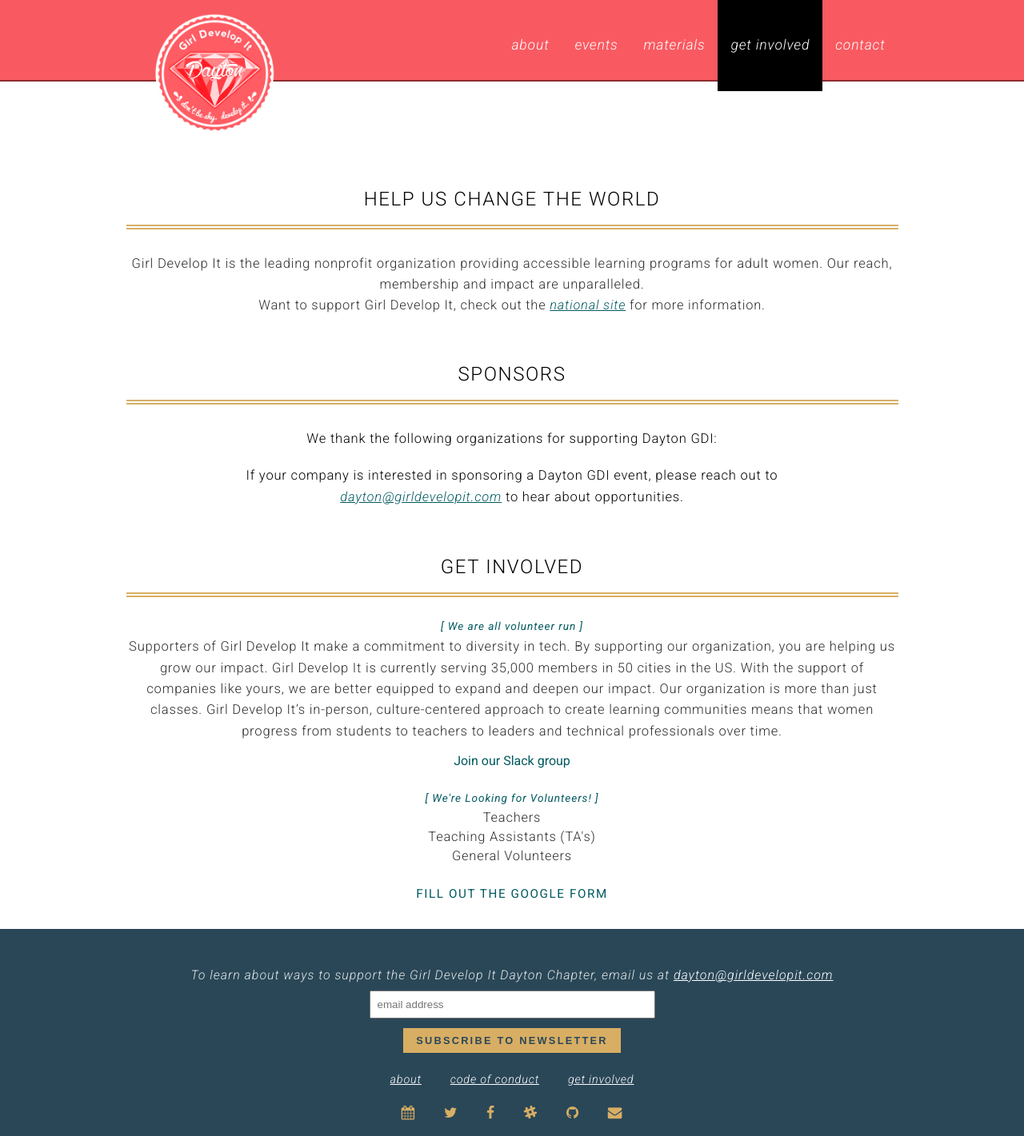
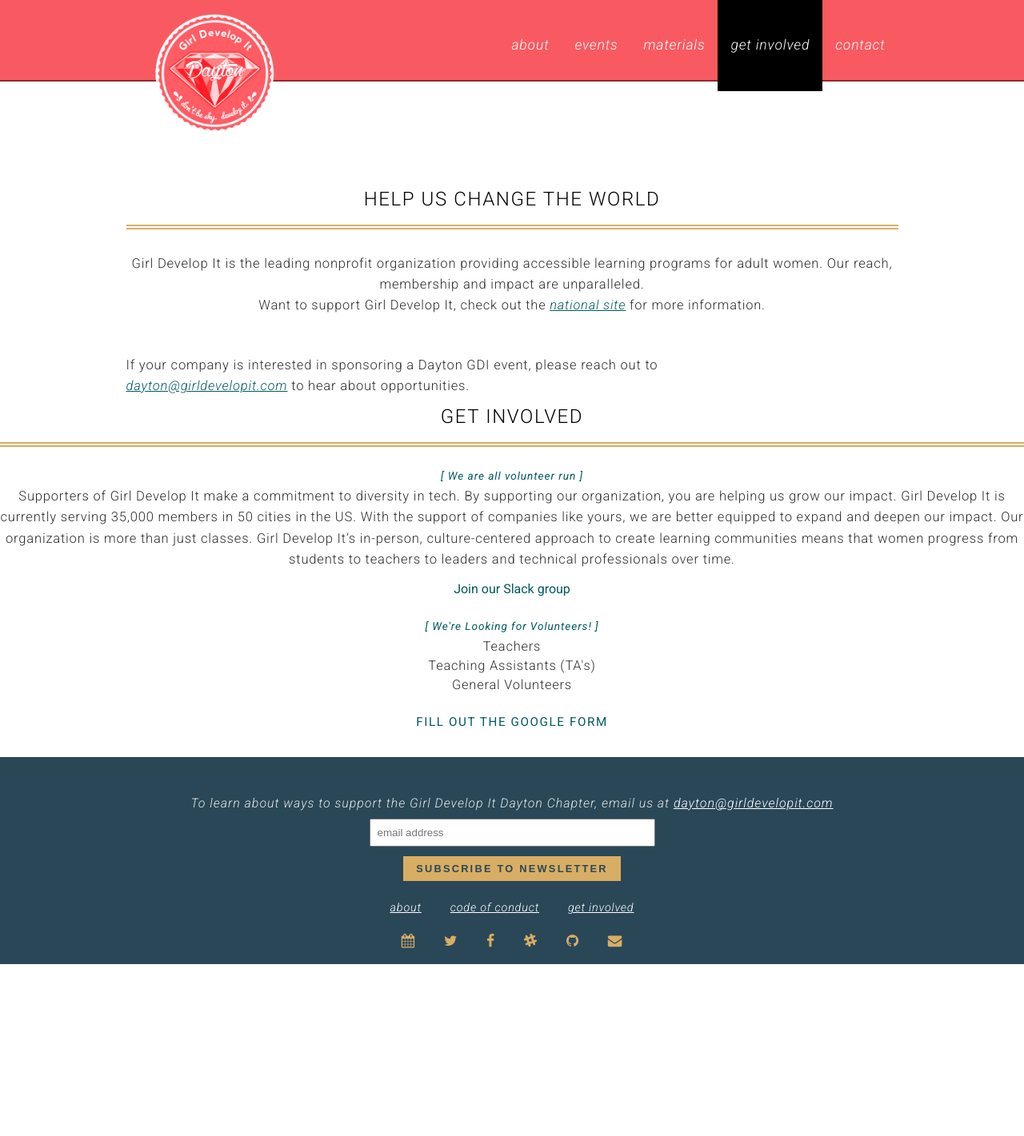
Before and after one commit to dytcodetogether/gdidayton, a Jekyll site: the page built from get-involved.html, in a window 1280 px wide. Shown: the whole page at 80% size. Built offline with Jekyll 4.4.1, drawn with Linux system fonts in a browser that asks for light colours; nearby versions of some CDN libraries; after the commit the page ends 1206 px from its top, so only the background shows below that.

Commit message:
December 2018 changes

```diff
--- a/get-involved.html
+++ b/get-involved.html
@@ -21,20 +21,11 @@
         </p>
       </section>
 
-    <section class="sponsors">
-      <div class="underlined-headline">
-        <h2>Sponsors</h2>
-        <hr>
 
-      <p class="large">We thank the following organizations for supporting Dayton GDI: </p>
-      <div class="logo-container">
-        {% include sponsor_logos.html %}
-      </div>
 
 
       <p class="large">If your company is interested in sponsoring a Dayton GDI event, please reach out to <br><a href="mailto:dayton@girldevelopit.com">dayton@girldevelopit.com</a> to hear about opportunities.</p>
     </section>
-
     <section class="supporters">
       <div class="underlined-headline">
         <h2>Get Involved</h2>
```
